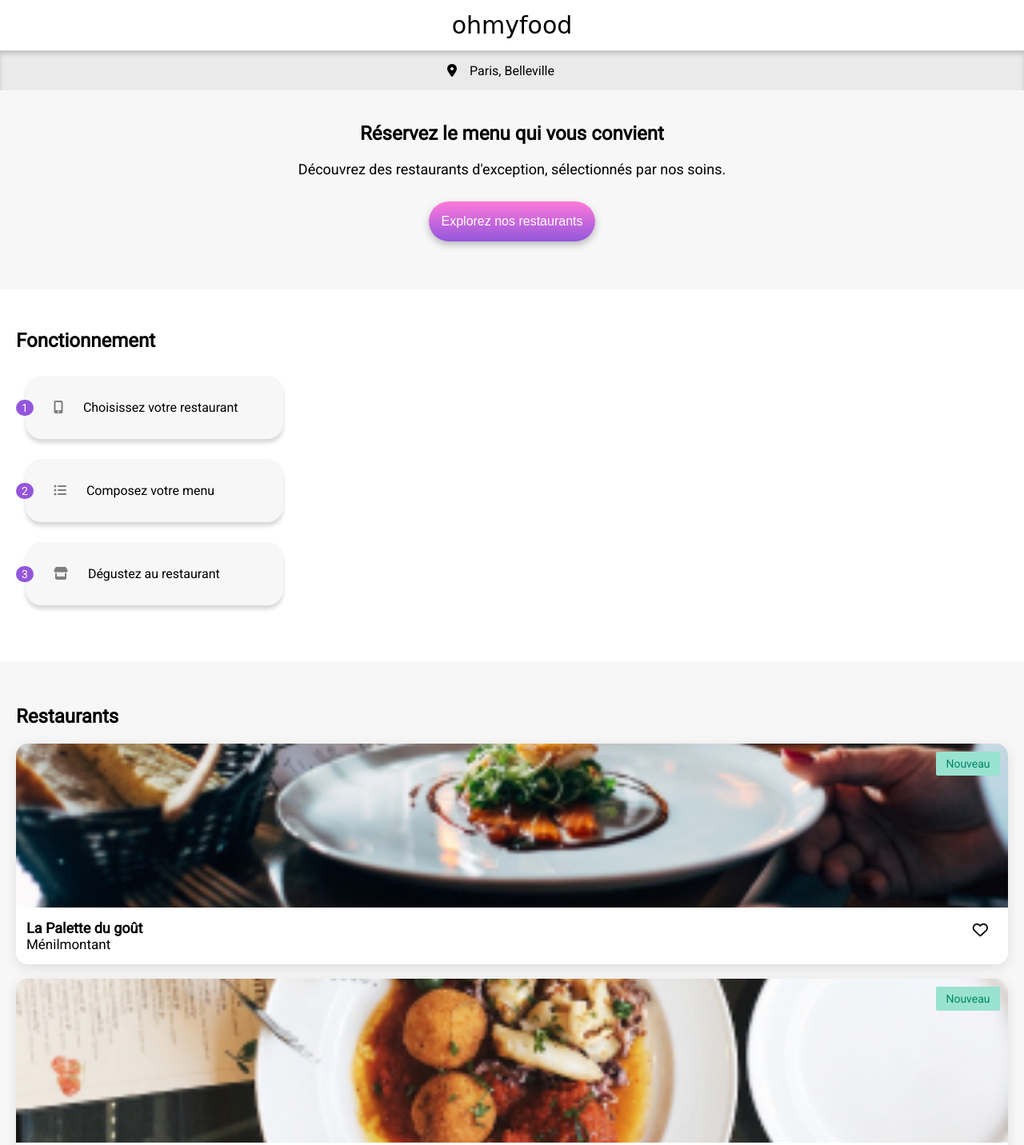
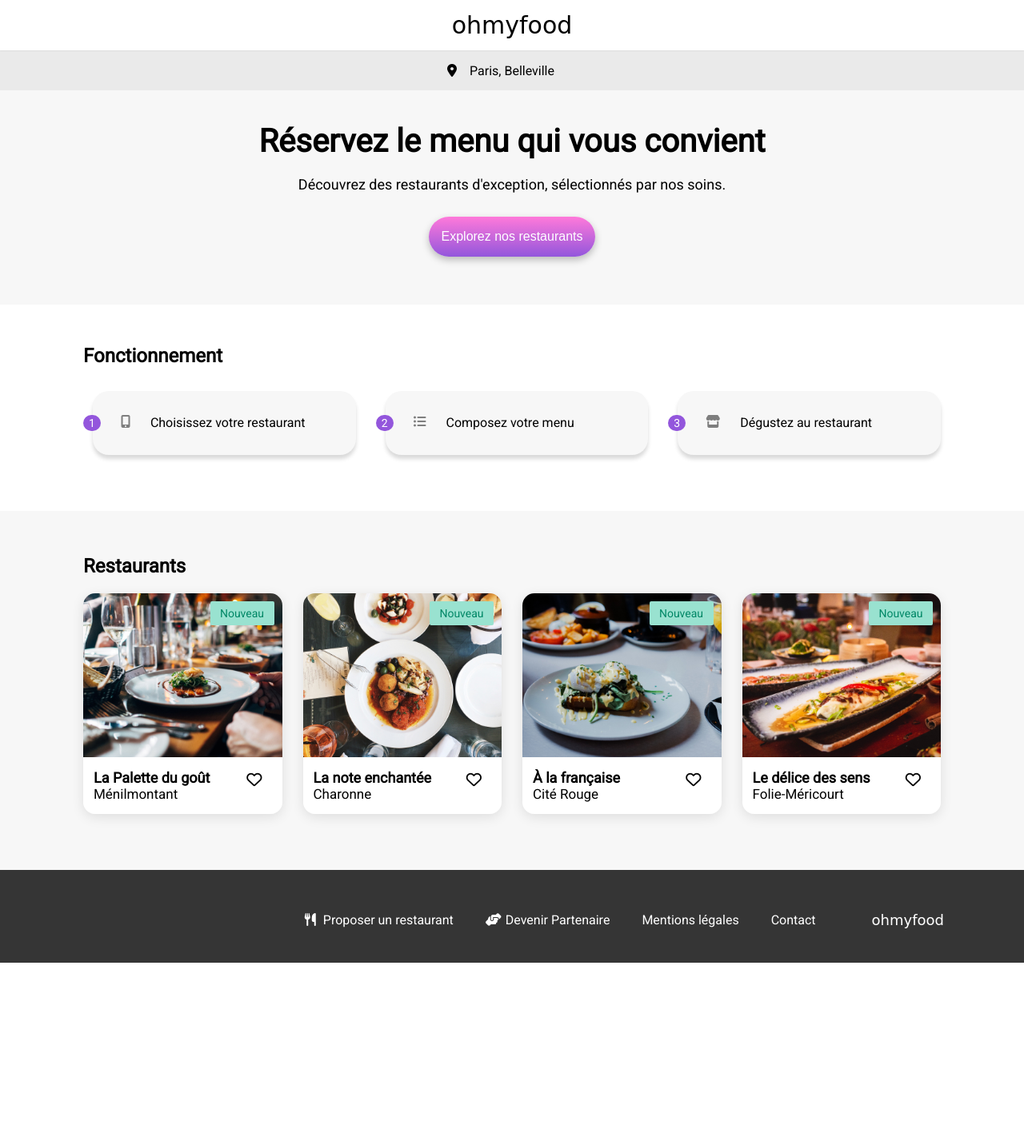
Before and after one commit to Dam-C/OC_Projet_04, a plain HTML site: page index.html in a window 1280 px wide. Shown: the top 1432 px of the page at 80% size. After the commit the page ends 1204 px from the top, so only its background shows below. Drawn offline with Linux system fonts and the light colour scheme; a web font is replaced by a local one.

Commit message:
CSS statique ok, reste animations

```diff
--- a/index.html
+++ b/index.html
@@ -20,15 +20,17 @@
   <body>
     <header class="head">
       <h1 class="head__title"><a href="index.html">ohmyfood</a></h1>
-    </header>
+      <section class="head__loc">
 
-    <main>
-      <section class="head__loc">
         <p>
           Paris, Belleville
         </p>
         <i class="fa-solid fa-location-dot fa-black"></i>
       </section>
+
+    </header>
+
+    <main>
 
       <section class="intro">
         <article class="intro__container">
@@ -47,22 +49,25 @@
           <div class="fnct__tile-container">
             <div class="fnct__tile">
               <span class="fnct__tile-nbr">1</span
-              ><i class="fa-solid fa-mobile-screen-button"></i>Choisissez votre
-              restaurant
+              ><i class="fa-solid fa-mobile-screen-button"></i>
+              <p>Choisissez votre restaurant</p>
             </div>
             <div class="fnct__tile">
               <span class="fnct__tile-nbr">2</span
-              ><i class="fa-solid fa-list-ul"></i>Composez votre menu
+              ><i class="fa-solid fa-list-ul"></i>
+              <p>Composez votre menu</p>
             </div>
             <div class="fnct__tile">
               <span class="fnct__tile-nbr">3</span
-              ><i class="fa-solid fa-store"></i>Dégustez au restaurant
+              ><i class="fa-solid fa-store"></i>
+              <p>Dégustez au restaurant</p>
             </div>
           </div>
         </article>
       </section>
 
       <section class="rest">
+        <div class="rest-container">
           <h2 class="rest__title">Restaurants</h2>
 
           <div class="rest__tiles">
@@ -128,6 +133,7 @@
             </article>
 
           </div>
+        </div>
       </section>
     </main>
 
@@ -141,7 +147,7 @@
           ><i class="fa-solid fa-handshake-angle"></i>Devenir Partenaire</a
         >
         <a href="#" class="footer__nav--litletext">Mentions légales</a>
-        <a href="#" class="footer__nav--litletext">Contact</a>
+        <a href="mailto:ohmyfood@inter.net" class="footer__nav--litletext">Contact</a>
       </nav>
     </footer>
   </body>
--- a/sass/Utils/_mixins.scss
+++ b/sass/Utils/_mixins.scss
@@ -6,13 +6,13 @@
 }
 
 @mixin margin-sides {
-    margin-left: min(20px);
-    margin-right: min(20px);
+    margin-left: auto;
+    margin-right: auto;
 }
 
 @mixin margin-sides-menu {
-    margin-left: min(13px);
-    margin-right: min(13px);
+    margin-left: auto;
+    margin-right: auto;
 }
 
 @mixin flex-centering-menus {
--- a/sass/main.scss
+++ b/sass/main.scss
@@ -18,28 +18,27 @@
     box-sizing: border-box;
 }
 
-body {
-    background-color: $background-color;
-}
-
-
 .head {
-    height: 63px;
-    background-color: #ffffff;
-    @include flex-centering-in-bloc;
     &__title {
+        position: relative;
+        z-index: 2;
+        height: 63px;
+        background-color: #ffffff;
+        @include flex-centering-in-bloc;
         @include mob_font_headlogo;
+        box-shadow:  0px 0px 2px rgba(0, 0, 0, .15);
         &--arrow {
             position: absolute;
             left: 23px;
+            margin-top: 10px;
             font-size: 1.1rem;
         }
     }
     &__loc {
+        z-index: 1;
         height: 50px;
         @include flex-centering-in-bloc;
         background-color: $loc-grey;
-        box-shadow:  0px 5px 5px rgba(0, 0, 0, 0.15) inset;
         @include mob_font_loc-btns;
     }
     &__rest-img {
@@ -68,7 +67,8 @@ body {
 }
 
 .intro {
-    margin: 40px 0 60px 0;
+    padding: 40px 0 60px 0;
+    background-color: $background-color;
     &__container {
         display: flex;
         flex-direction: column;
@@ -91,7 +91,9 @@ body {
 .fnct {
     padding: 50px 0 70px 0;
     background-color: #ffffff;
+    width: auto;
     &__container {
+        width: 334px;
         @include margin-sides;
     }
     &__title {
@@ -101,10 +103,12 @@ body {
     &__tile-container {
         display: flex;
         flex-direction: column;
+        align-items: center;
         gap: 25px;
     }
     &__tile {
-        max-width: 322px;
+        display: flex;
+        width: 334px;
         padding: 30px 0 30px 0;
         margin-left: 12px;
         border-radius: 20px;
@@ -127,7 +131,8 @@ body {
 }
 
 .rest {
-    margin: 55px 0 70px 0;
+    padding: 55px 0 70px 0;
+    background-color: $background-color;
     @include margin-sides;
     &__title {
         margin-bottom: 20px;
@@ -141,31 +146,49 @@ body {
 
 }
 
+.rest-container {
+    max-width: 334px;
+    @include margin-sides;
+}
+
 .menu-head {
-    padding: 35px 0 0 0;
-    background-color: $background-color;
-    border-radius: 60px;
-    margin-top: -34px;
-    display: flex;
-    align-items: center;
-    justify-content: space-between;
+
+
+    &__container {
+        width: 341px;
+        display: flex;
+        align-items: center;
+        gap:24px;
+        @include margin-sides
+    }
     &__rest-name {
         @include mob_font_titlerestname;
-        margin-left:17px;
     }
     &__coeur {
         font-size: 1.5rem;
         font-weight: 100;
-        margin-right: 41px;
+        margin-right: 1px;
     }
 }
 
+.menu-container {
+    border-radius: 40px 40px 0 0;
+    margin-top: -34px;
+    padding: 35px 0 0 0;
+    max-width: 1055px;
+    background-color: $background-color;
+    @include margin-sides;
+
+}
+
 .menu {
-    margin: 20px 0 40px 0;
+    padding: 20px 13px 40px 13px;
+    background-color: $background-color;
     @include margin-sides-menu;
     display:flex;
     flex-direction: column;
     gap: 40px;
+    max-width:634px;
     &__button {
         width: 186px;
         @include button;
@@ -227,6 +250,7 @@ body {
 
 
 .rest-tile {
+    width: 335px;
     position: relative;
     border-radius: 15px;
     overflow: hidden;
@@ -240,16 +264,16 @@ body {
         background-size: cover;
         background-position: center;
         &--img1 {
-            background-image: url(../../assets/images/Card/N_Y88TWmGwA.jpg);
+            background-image: url(../../assets/images/N_Y88TWmGwA-4.jpg);
         }
         &--img2 {
-            background-image: url(../../assets/images/Card/N_Y88TWmGwA-1.jpg);
+            background-image: url(../../assets/images/N_Y88TWmGwA-2.jpg);
         }
         &--img3 {
-            background-image: url(../../assets/images/Card/N_Y88TWmGwA-2.jpg);
+            background-image: url(../../assets/images/N_Y88TWmGwA-1.jpg);
         }
         &--img4 {
-            background-image: url(../../assets/images/Card/N_Y88TWmGwA-3.jpg);
+            background-image: url(../../assets/images/N_Y88TWmGwA-3.jpg);
         }
     }
     &__new {
@@ -306,3 +330,72 @@ body {
         }
     }
 }
+
+@media screen and (min-width: 1112px) {
+
+    .head {
+        &__rest-img {
+            &--pal {
+                background-image: url(../../assets/images/N_Y88TWmGwA.jpg);
+            }
+            &--del {
+                background-image: url(../../assets/images/N_Y88TWmGwA-3.jpg);
+            }
+            &--note {
+                background-image: url(../../assets/images/N_Y88TWmGwA-2.jpg);
+            }
+            &--alafr {
+                background-image: url(../../assets/images/N_Y88TWmGwA-1.jpg);
+            }
+        }
+    }
+
+
+    .intro {
+        &__title {
+            @include desk_font_introtitle;
+        }
+    }
+
+    .fnct {
+        &__container {
+            width: 1072px;
+            @include margin-sides;
+        }
+        &__tile-container {
+            width: 1072px;
+            display: flex;
+            flex-direction: row;
+            gap: 25px;
+        }
+    }
+
+    .rest-container {
+        max-width: 1072px;
+        flex-direction: row;
+    }
+
+    .rest {
+        &__tiles {
+            flex-direction: row;
+            gap: 26px;
+        }
+
+    }
+
+    .footer {
+        display: flex;
+        flex-direction: row-reverse;
+        align-items: center;
+        gap: 70px;
+        padding: 52px 100px 43px 25px;
+        &__title {
+            margin-bottom: 0;
+        }
+        &__nav {
+            display: flex;
+            flex-direction: row;
+            gap: 40px;
+        }
+    }
+}
```
Also changed, not shown: restaurants/restaurant_a-la-francaise.html (+8 -5 lines), restaurants/restaurant_la-note.html (+6 -4 lines), restaurants/restaurant_la-palette.html (+8 -5 lines), restaurants/restaurant_le-delice.html (+6 -4 lines), assets/css/style.css, assets/images/Card/N_Y88TWmGwA-1.jpg (deleted), assets/images/Card/N_Y88TWmGwA-2.jpg (deleted), assets/images/Card/N_Y88TWmGwA-3.jpg (deleted), assets/images/Card/N_Y88TWmGwA-4.jpg (deleted), assets/images/Card/N_Y88TWmGwA-5.jpg (deleted), assets/images/Card/N_Y88TWmGwA-6.jpg (deleted), assets/images/Card/N_Y88TWmGwA-7.jpg (deleted), assets/images/Card/N_Y88TWmGwA.jpg (deleted), 1 other file. Lines whose indentation alone changed are shown as unchanged.
